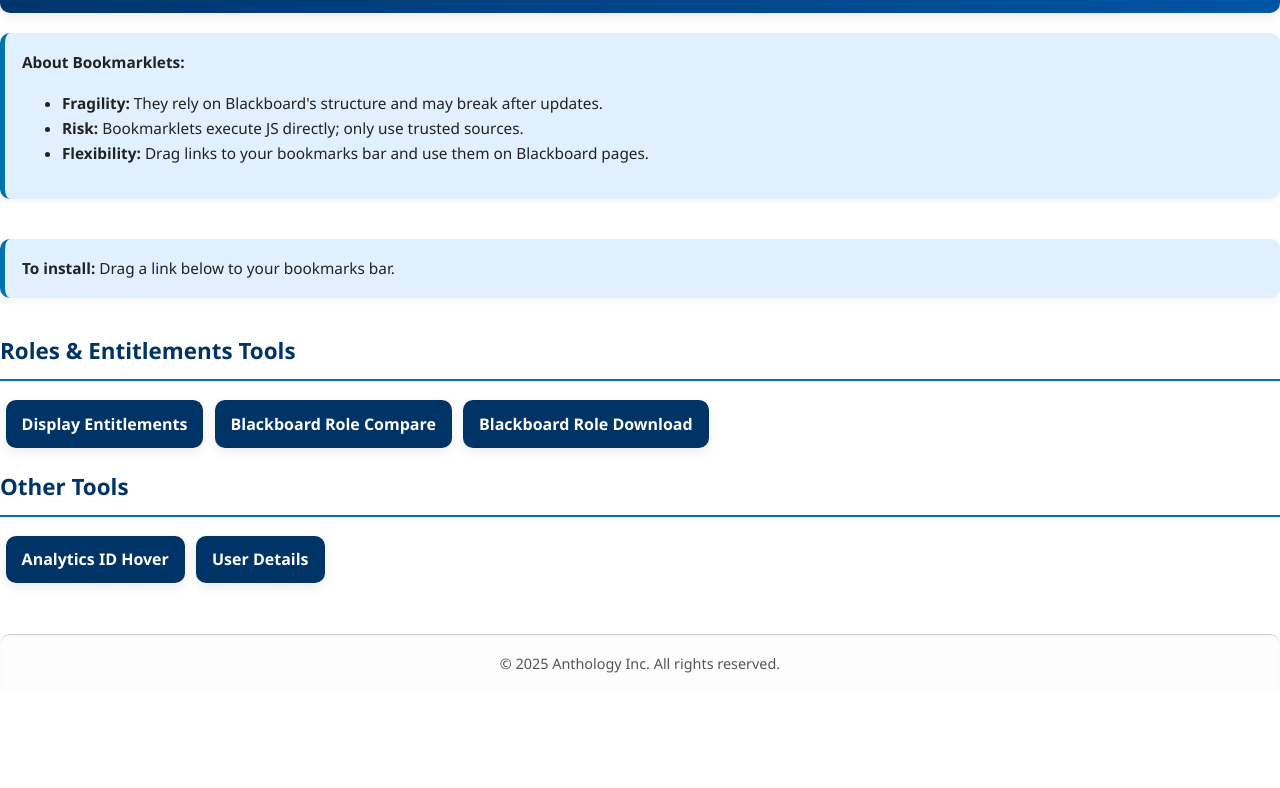
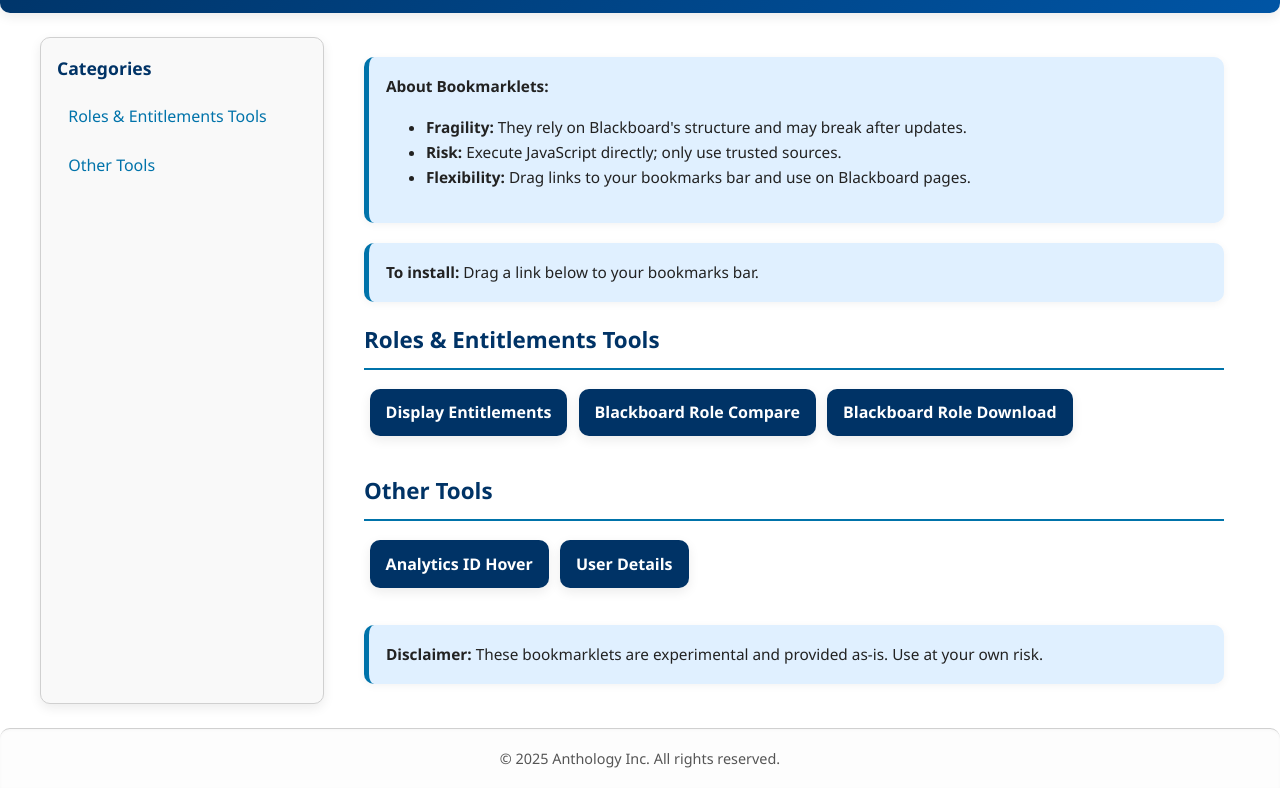
Before and after one commit to jkelley-blackboard/blackboard-bookmarklets, a plain HTML site: page docs/index.html in a window 1280 px wide. Shown: the part 107-895 px from the top of the page. Before the commit the page ends 800 px from the top, so only its background shows below. Drawn offline with Linux system fonts and the light colour scheme; no server answers.

Commit message:
page update

```diff
--- a/docs/bookmarklets.json
+++ b/docs/bookmarklets.json
@@ -2,31 +2,31 @@
   {
     "label": "Display Entitlements",
     "description": "Displays entitlements for all system roles on the current Blackboard page.",
-    "path": "bookmarklets/display_entitlements.bk.min.js",
+    "path": "display_entitlements/blackboard_display_entitlements.bk.min.js",
     "category": "Roles & Entitlements Tools"
   },
   {
     "label": "Blackboard Role Compare",
     "description": "Compares system roles against a JSON file to highlight mismatches.",
-    "path": "bookmarklets/role_compare.bk.min.js",
+    "path": "role_compare/blackboard_role_compare_bookmarklet.min.bm.js",
     "category": "Roles & Entitlements Tools"
   },
   {
     "label": "Blackboard Role Download",
     "description": "Downloads all system roles and their entitlements as a JSON file.",
-    "path": "bookmarklets/role_download.bk.min.js",
+    "path": "role_download/blackboard_role_download_bookmarklet.min.bm.js",
     "category": "Roles & Entitlements Tools"
   },
   {
     "label": "Analytics ID Hover",
     "description": "Displays the Analytics ID when hovering over course links.",
-    "path": "bookmarklets/analytics_id_hover.bk.min.js",
+    "path": "analytics_id_hover/blackboard_analytics_id_hover_bookmarklet.min.bm.js",
     "category": "Other Tools"
   },
   {
     "label": "User Details",
     "description": "Shows detailed user information on Blackboard pages.",
-    "path": "bookmarklets/user_details.bk.min.js",
+    "path": "user_details/blackboard_user_details_bookmarklet.min.bm.js",
     "category": "Other Tools"
   }
 ]
--- a/docs/index.html
+++ b/docs/index.html
@@ -8,16 +8,29 @@
 </head>
 <body>
   <header>
+    <div class="header-container">
       <h1>Blackboard Bookmarklets</h1>
       <a href="https://github.com/jkelley-blackboard/blackboard-bookmarklets" target="_blank">View Repository</a>
+    </div>
   </header>
 
+  <div class="main-wrapper">
+    <!-- Sidebar -->
+    <aside class="sidebar">
+      <h3>Categories</h3>
+      <ul id="category-links">
+        <!-- Dynamically populated -->
+      </ul>
+    </aside>
+
+    <!-- Main Content -->
+    <main class="content">
       <section class="note">
         <strong>About Bookmarklets:</strong>
         <ul>
           <li><strong>Fragility:</strong> They rely on Blackboard's structure and may break after updates.</li>
-    <li><strong>Risk:</strong> Bookmarklets execute JS directly; only use trusted sources.</li>
-    <li><strong>Flexibility:</strong> Drag links to your bookmarks bar and use them on Blackboard pages.</li>
+          <li><strong>Risk:</strong> Execute JavaScript directly; only use trusted sources.</li>
+          <li><strong>Flexibility:</strong> Drag links to your bookmarks bar and use on Blackboard pages.</li>
         </ul>
       </section>
 
@@ -25,7 +38,14 @@
         <strong>To install:</strong> Drag a link below to your bookmarks bar.
       </section>
 
+      <!-- Bookmarklet sections dynamically generated -->
       <div id="bookmarklet-sections"></div>
+
+      <div class="disclaimer note">
+        <strong>Disclaimer:</strong> These bookmarklets are experimental and provided as-is. Use at your own risk.
+      </div>
+    </main>
+  </div>
 
   <footer>
     &copy; 2025 Anthology Inc. All rights reserved.
@@ -37,7 +57,6 @@
     const branch = "main";
     const jsonPath = "bookmarklets.json";
 
-// Fetch bookmarklets.json
     fetch(jsonPath)
       .then(res => res.json())
       .then(bookmarklets => {
@@ -47,10 +66,23 @@
           categories[bm.category].push(bm);
         });
 
-    const container = document.getElementById("bookmarklet-sections");
+        const categoryLinks = document.getElementById("category-links");
+        const sectionsContainer = document.getElementById("bookmarklet-sections");
+
         Object.entries(categories).forEach(([cat, bms]) => {
+          // Sidebar link
+          const li = document.createElement("li");
+          const a = document.createElement("a");
+          a.href = `#${cat.replace(/\s+/g,"-")}`;
+          a.textContent = cat;
+          li.appendChild(a);
+          categoryLinks.appendChild(li);
+
+          // Section in main content
           const section = document.createElement("section");
+          section.className = "section";
           section.id = cat.replace(/\s+/g,"-");
+
           const h2 = document.createElement("h2");
           h2.textContent = cat;
           section.appendChild(h2);
@@ -63,19 +95,25 @@
             link.className = "bookmarklet";
             link.textContent = bm.label;
             link.title = bm.description;
-        link.target = "_blank"; // required by some browsers for dragging
+            link.target = "_blank";
 
-        // Fetch the JS code and set as href
-        fetch(`https://raw.githubusercontent.com/${repoUser}/${repoName}/${branch}/${bm.path}`)
-          .then(res => res.text())
-          .then(code => link.href = `javascript:${code.trim()}`)
-          .catch(err => console.error("Error loading bookmarklet:", bm.label, err));
+            const rawUrl = `https://raw.githubusercontent.com/${repoUser}/${repoName}/${branch}/${bm.path}`;
+            fetch(rawUrl)
+              .then(res => {
+                if (!res.ok) throw new Error(`File not found: ${bm.path}`);
+                return res.text();
+              })
+              .then(code => link.href = `javascript:${encodeURIComponent(code.trim())}`)
+              .catch(err => {
+                console.error("Error loading bookmarklet:", bm.label, err);
+                link.href = `javascript:alert('Bookmarklet not found: ${bm.label}')`;
+              });
 
             grid.appendChild(link);
           });
 
           section.appendChild(grid);
-      container.appendChild(section);
+          sectionsContainer.appendChild(section);
         });
       })
       .catch(err => console.error("Error loading bookmarklets.json:", err));
```
Lines whose indentation alone changed are shown as unchanged.
